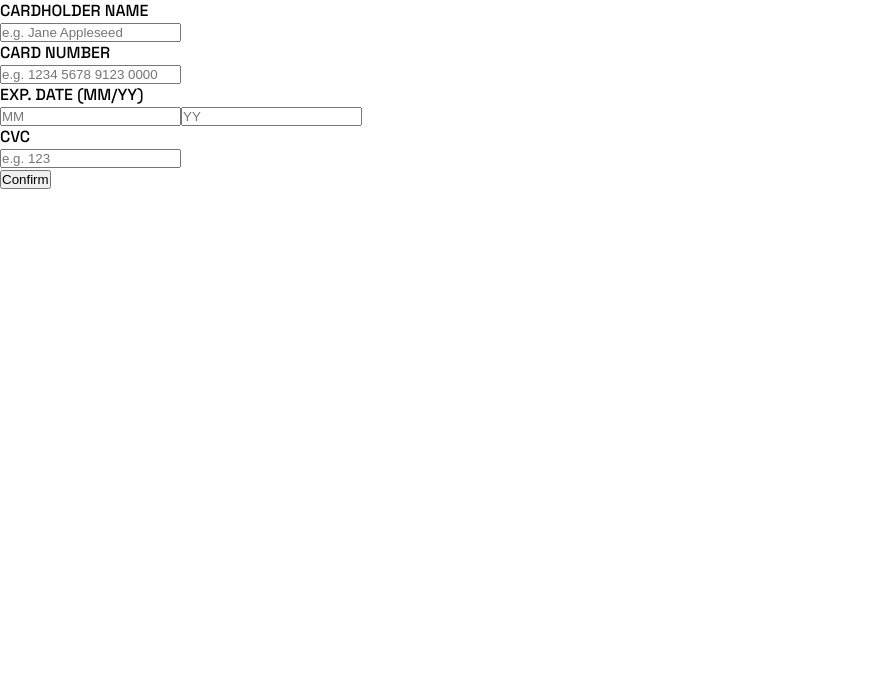
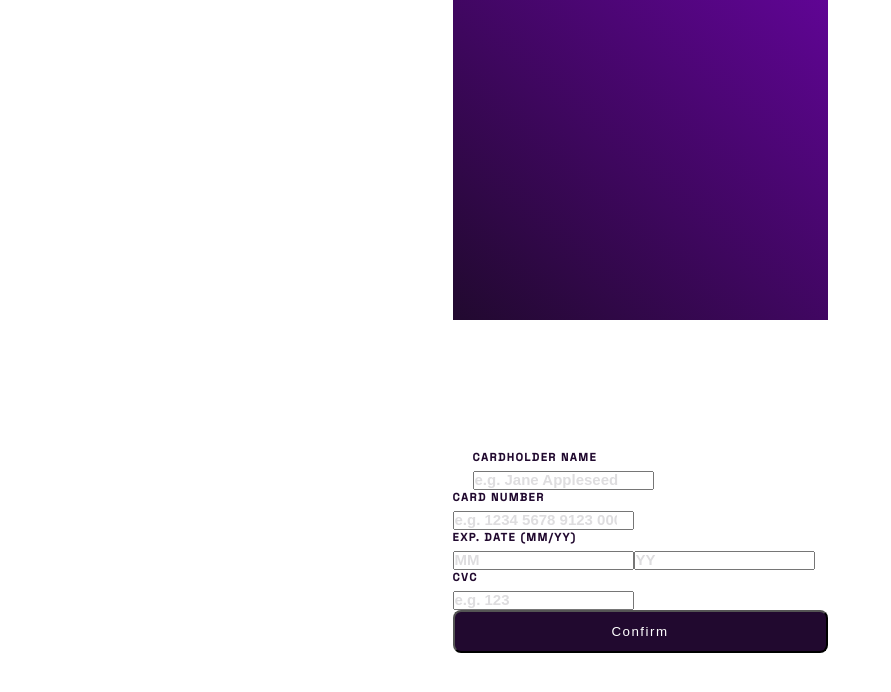
Before and after one commit to Rachelwebdev/Interactive-card-details-react, a React (Create React App) app: page / in a window 1280 px wide. Shown: the top 692 px of the page, without its empty margins (0-891 px from the left). Built offline with nearby package versions, Linux system fonts and the light colour scheme.

Commit message:
style: styled both cards

```diff
--- a/src/Components/mainComponent.css
+++ b/src/Components/mainComponent.css
@@ -1,8 +1,71 @@
 .whole-container {
   width: 375px;
-  height: 100%;
+  height: 100vh;
+  margin: 0 auto;
 }
 .upper-section {
-  background-color: purple;
-  height: 30%;
+  background: linear-gradient(
+    to top right,
+    hsl(278, 68%, 11%),
+    hsl(278, 94%, 30%)
+  );
+  height: 40%;
+  width: 100%;
 }
+
+.lower-section {
+  margin-top: 130px;
+  padding: 0 20px;
+}
+
+.user-card-heading {
+  margin-bottom: 20px;
+}
+
+.card-desc-tags {
+  margin-bottom: 5px;
+  font-size: 11px;
+  color: hsl(278, 68%, 11%);
+  font-weight: 600;
+  letter-spacing: 1.5px;
+}
+
+.user-card-heading input {
+  width: 100%;
+  padding: 10px;
+  border-radius: 8px;
+  border: 2px solid hsl(270, 3%, 87%);
+}
+
+input::placeholder {
+  font-weight: bolder;
+  color: hsl(270, 3%, 87%);
+  font-size: 15px;
+}
+
+.user-card-date {
+  display: flex;
+}
+
+.card-input-month-year {
+  display: flex;
+}
+
+.card-date-input,
+.user-card-cvc {
+  width: 50%;
+}
+
+.date-input {
+  width: 45%;
+  margin-right: 10px;
+}
+
+.btn {
+  width: 100%;
+  padding: 12px;
+  border-radius: 8px;
+  color: hsl(0, 0%, 100%);
+  background-color: hsl(278, 68%, 11%);
+  letter-spacing: 1.5px;
+}
```
Also changed, not shown: src/Components/frontDebitCardComponent.css (+56 -0 lines).
